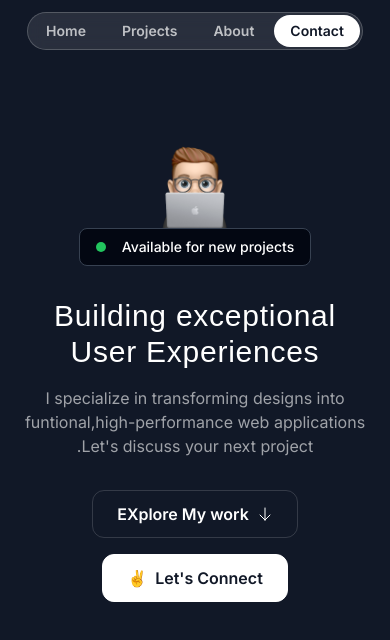
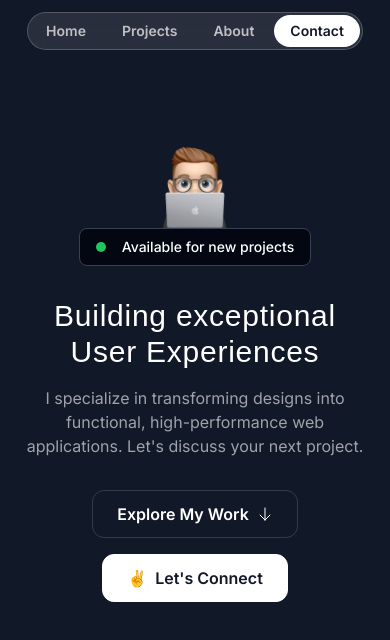
Before and after one commit to fedupp23/portfolio-2024, a Next.js app: page / in a window 390 px wide. Shown: the top 640 px of the page. Built offline with nearby package versions, Linux system fonts and the light colour scheme; a web font is replaced by a local one.

Commit message:
made it responsive for tablets

```diff
--- a/src/sections/Header.tsx
+++ b/src/sections/Header.tsx
@@ -5,7 +5,7 @@ export const Header = () => {
         <a href="#"className="nav-item">Home</a>
         <a href="#"className="nav-item">Projects</a>
         <a href="#"className="nav-item">About</a>
-        <a href="#"className="nav-item bg-white text-gray-900 hover:bg-white/90 hover:text-gray-900">Contact</a>
+        <a href="#"className="nav-item bg-white text-gray-900 hover:bg-white/90 hover:text-black">Contact</a>
       </nav>
   </div>
   )
--- a/src/sections/Hero.tsx
+++ b/src/sections/Hero.tsx
@@ -1,23 +1,30 @@
-import memojiImage from'@/assets/images/memoji-computer.png';
+import memojiImage from '@/assets/images/memoji-computer.png';
 import Image from 'next/image';
 import ArrowDown from '@/assets/icons/arrow-down.svg';
+
 export const HeroSection = () => {
   return (
-    <div className='py-[90px] md:py-48'>
-      <div className="container">
-        <div className='flex flex-col items-center'>
-          <Image src={memojiImage} className='size-[100px]' alt='person peeking from behind the laptop' />
+    <div className='py-[90px] overflow-hidden md:py-48 lg:py-48'>
+      <div className="container mx-auto">
+        <div className='flex flex-col items-center overflow-hidden'>
+          <Image src={memojiImage} className='w-[100px]' alt='person peeking from behind the laptop' />
           <div className='bg-gray-950 border border-gray-700 px-4 py-[8px] inline-flex items-center gap-4 rounded-lg'>
-            <div className='bg-green-500 size-2.5 rounded-full'></div>
+            <div className='bg-green-500 w-2.5 h-2.5 rounded-full'></div>
             <div className='text-sm font-medium'> Available for new projects</div>
           </div>
         </div>
-          <h1 className='font-serif text-3xl md:text-5xl text-center mt-8 tracking-wide font-light overflow-hidden'>Building exceptional User Experiences</h1>
-          <p className='mt-4 text-center text-white/60 overflow-hidden'>I specialize in transforming designs into funtional,high-performance web applications .Let&apos;s discuss your next project</p>
-          <div className='flex flex-col items-center mt-8 gap-4'>
+        <div className='max-w-lg mx-auto'>
+          <h1 className='font-serif text-3xl md:text-5xl text-center mt-8 tracking-wide font-light'>
+            Building exceptional User Experiences
+          </h1>
+          <p className='mt-4 text-center text-white/60 md:text-lg'>
+            I specialize in transforming designs into functional, high-performance web applications. Let&apos;s discuss your next project.
+          </p>
+        </div>
+        <div className='flex flex-col md:flex-row justify-center items-center mt-8 gap-4'>
           <button className='inline-flex items-center gap-2 border border-white/15 px-6 h-12 rounded-xl'>
-              <span className='font-semibold'>EXplore My work</span>
-              <ArrowDown className='size-4' />
+            <span className='font-semibold'>Explore My Work</span>
+            <ArrowDown className='w-4 h-4' />
           </button>
           <button className='inline-flex items-center gap-2 border border-white bg-white text-gray-900 h-12 px-6 rounded-xl'>
             <span>✌️</span>
@@ -26,5 +33,5 @@ export const HeroSection = () => {
         </div>
       </div>
     </div>
-  )
+  );
 };
```
Lines whose indentation alone changed are shown as unchanged.
